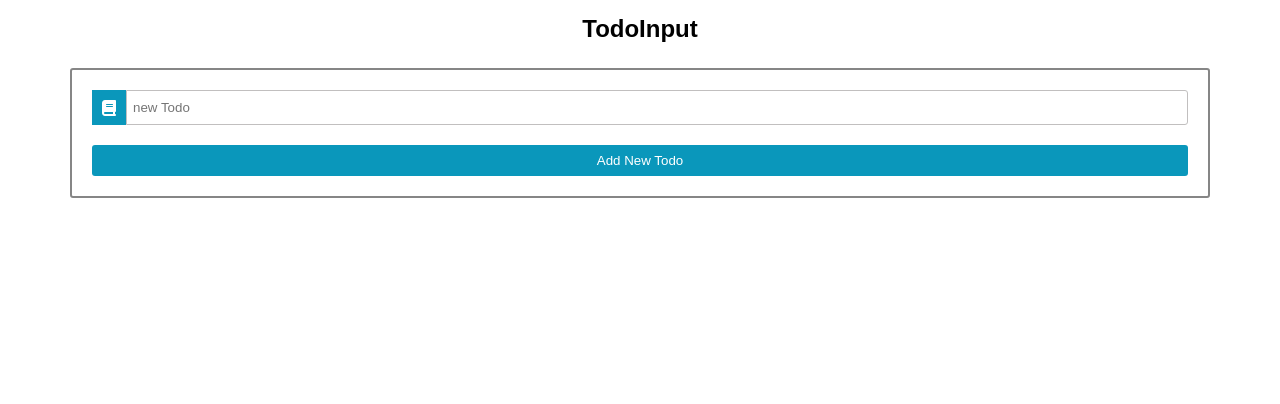
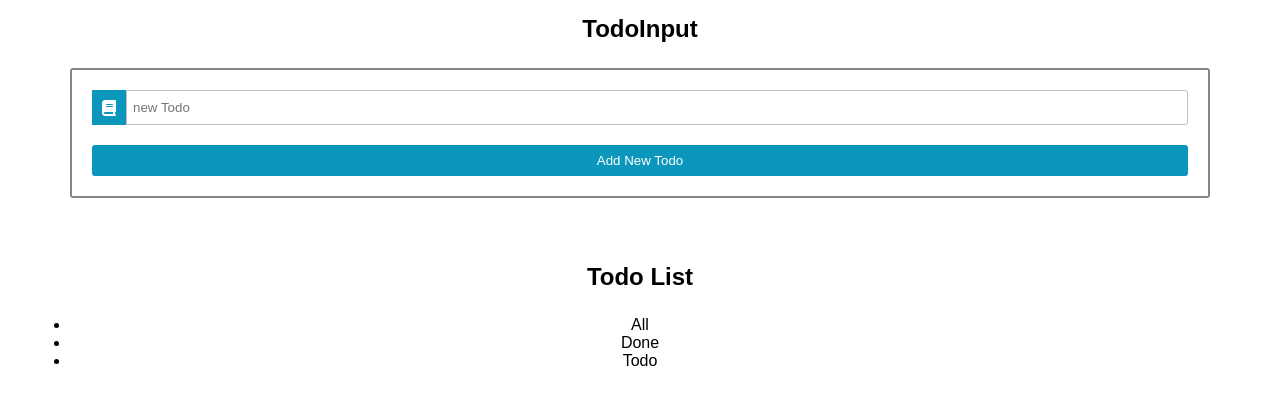
Before and after one commit to AboodQabaha/todo, a plain HTML site: page index.html in a window 1280 px wide. Drawn offline with Linux system fonts and the light colour scheme.

Commit message:
add the todo list section to the html code

```diff
--- a/index.html
+++ b/index.html
@@ -25,6 +25,18 @@
       </div>
     </section>
     <!-- todo form end -->
+     <!-- todo list start -->
+    <section class="todoList">
+      <div class="container">
+        <h2>Todo List</h2>
+        <ul class="pagination">
+          <li data-category="all" class="active">All</li>
+          <li data-category="done">Done</li>
+          <li data-category="todo">Todo</li>
+        </ul>
+
+    </section>
+    <!-- todo list end -->
     <script src="App.js"></script>
   </body>
 </html>
```
